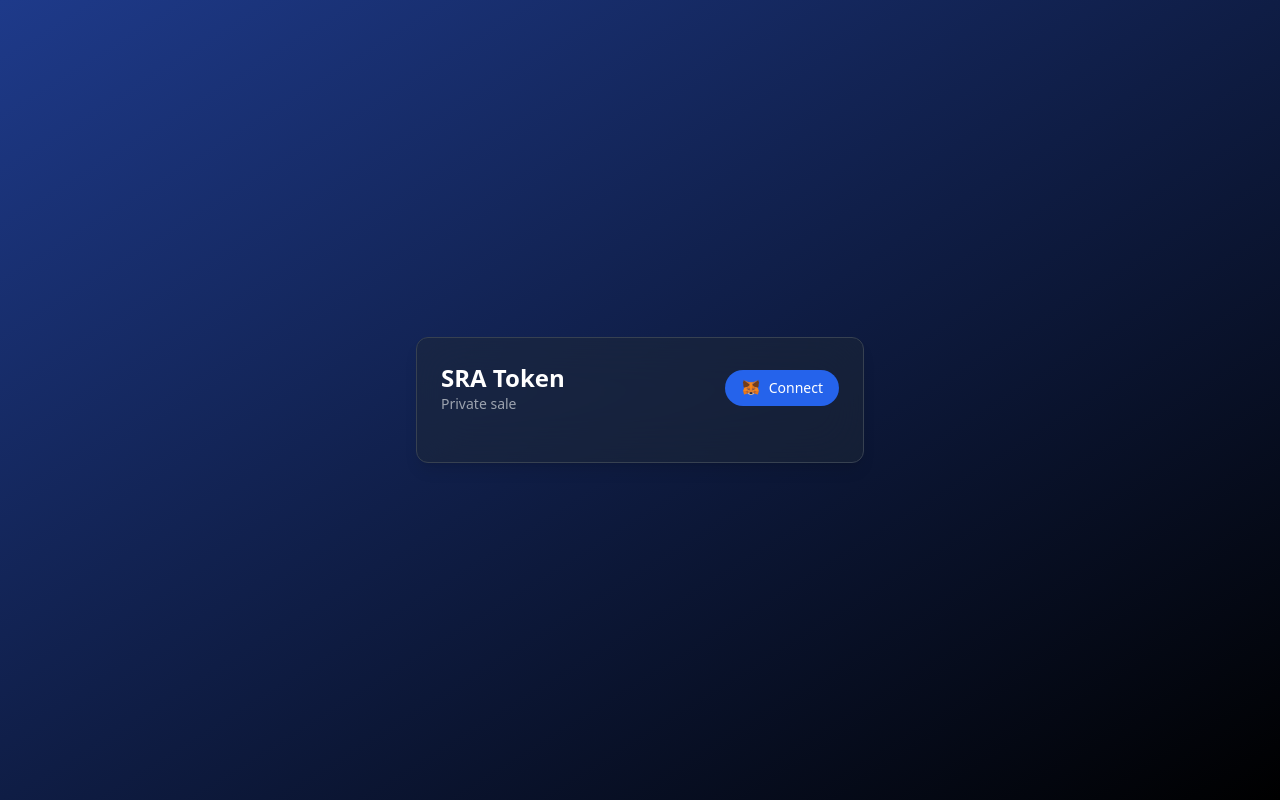
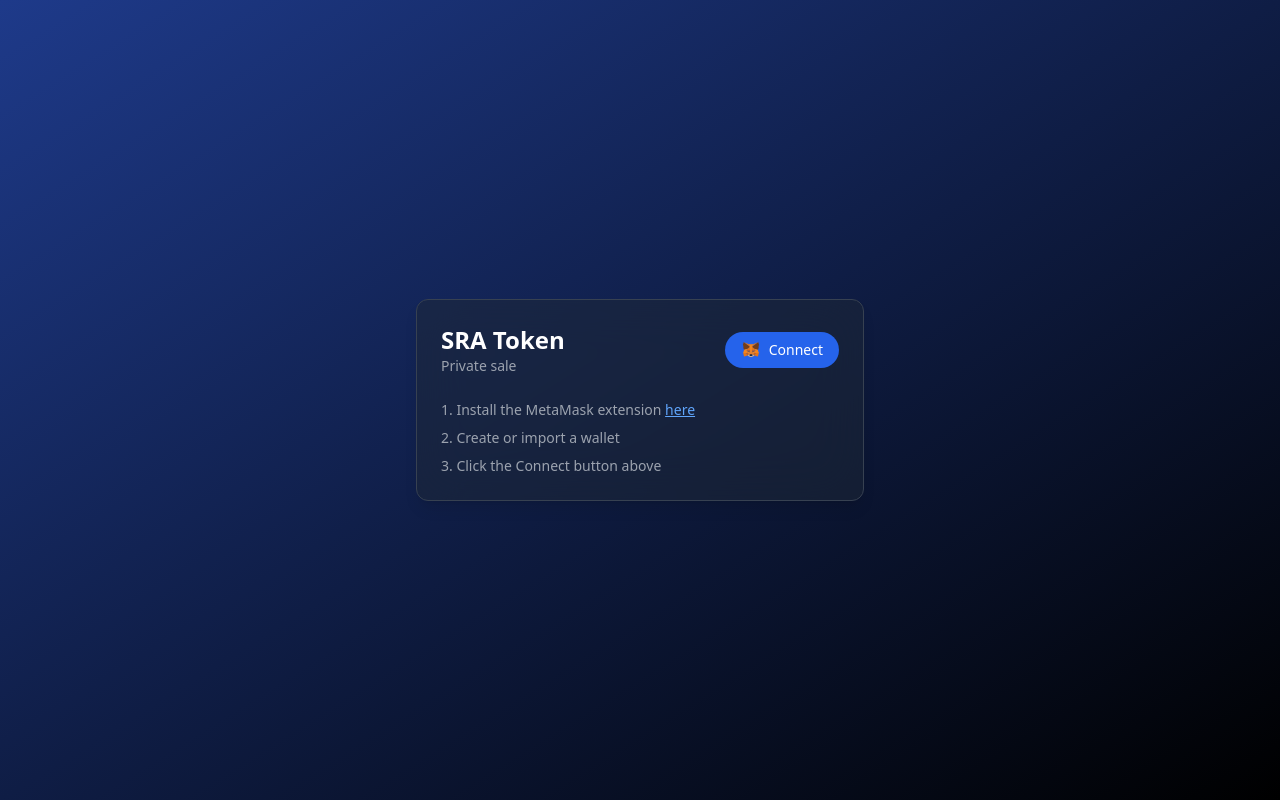
Before and after one commit to ceosorayia/private-sale, a React (Vite) app: page / in a window 1280 px wide. Built offline with nearby package versions, Linux system fonts and the light colour scheme.

Commit message:
feat: add MetaMask installation instructions for desktop users

```diff
--- a/src/App.tsx
+++ b/src/App.tsx
@@ -8,6 +8,7 @@ import { TokenPrice } from './components/TokenPrice';
 import { formatAddress } from './utils/formatters';
 
 const isMobile = /iPhone|iPad|iPod|Android/i.test(navigator.userAgent);
+const metamaskExtensionUrl = 'https://metamask.io/download/';
 
 function App() {
   const { contract, connected, address, chainId, connect, provider } = useContract();
@@ -69,6 +70,28 @@ function App() {
                 </p>
               </div>
             )}
+
+            {!connected && !isMobile && (
+              <div className="mt-4 text-sm text-gray-400">
+                <p className="mb-2">
+                  1. Install the MetaMask extension{' '}
+                  <a
+                    href={metamaskExtensionUrl}
+                    target="_blank"
+                    rel="noopener noreferrer"
+                    className="text-blue-400 hover:text-blue-300 underline"
+                  >
+                    here
+                  </a>
+                </p>
+                <p className="mb-2">
+                  2. Create or import a wallet
+                </p>
+                <p>
+                  3. Click the Connect button above
+                </p>
+              </div>
+            )}
           </div>
         </div>
       </div>
--- a/src/hooks/useContract.ts
+++ b/src/hooks/useContract.ts
@@ -8,6 +8,7 @@ const isMobile = /iPhone|iPad|iPod|Android/i.test(navigator.userAgent);
 const metamaskAppUrl = `https://metamask.app.link/dapp/${window.location.host}`;
 const metamaskPlayStoreUrl = 'https://play.google.com/store/apps/details?id=io.metamask';
 const metamaskAppStoreUrl = 'https://apps.apple.com/us/app/metamask/id1438144202';
+const metamaskExtensionUrl = 'https://metamask.io/download.html';
 
 export function useContract() {
   const [contract, setContract] = useState<ethers.Contract | null>(null);
@@ -195,6 +196,10 @@ export function useContract() {
       }
 
       if (!detectedProvider) {
+        if (!isMobile) {
+          // Sur desktop, ouvrir la page de téléchargement de MetaMask
+          window.open(metamaskExtensionUrl, '_blank');
+        }
         toast.error('Please install MetaMask to use this application');
         return;
       }
```
